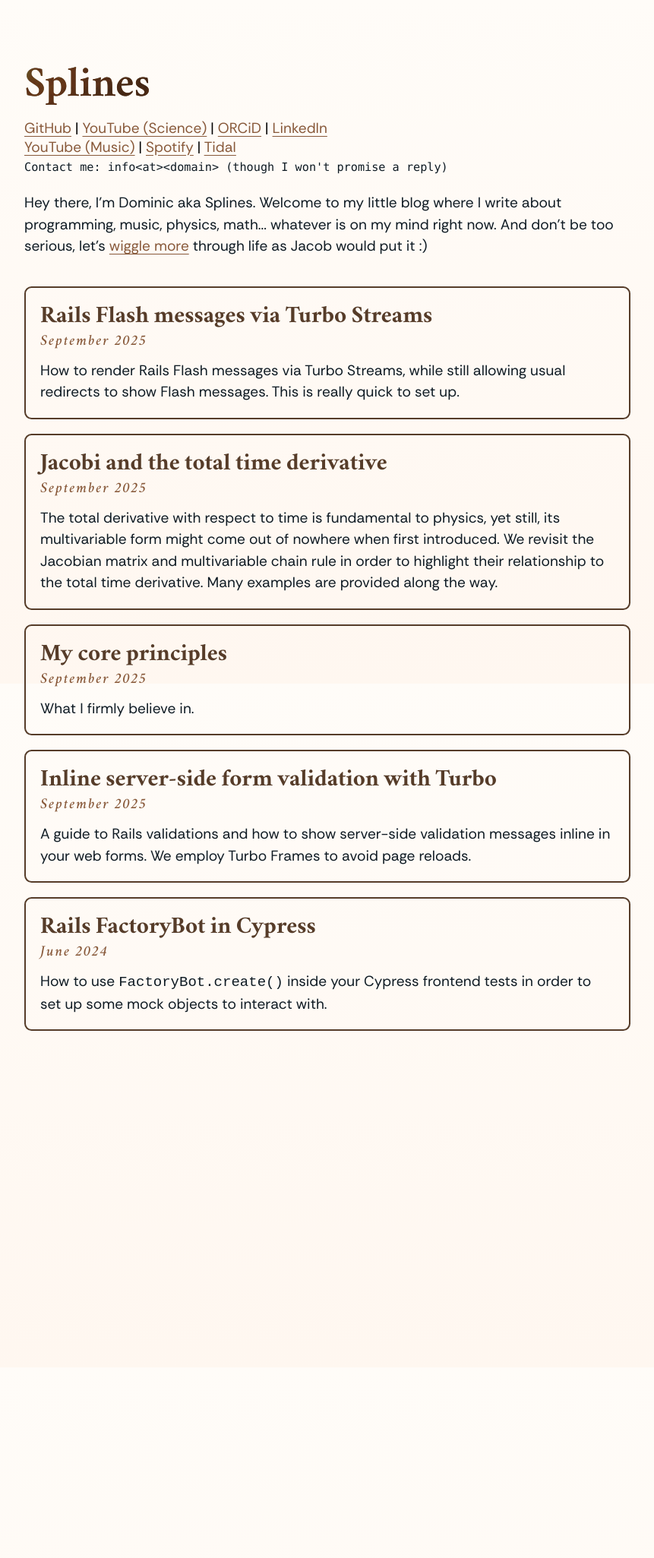
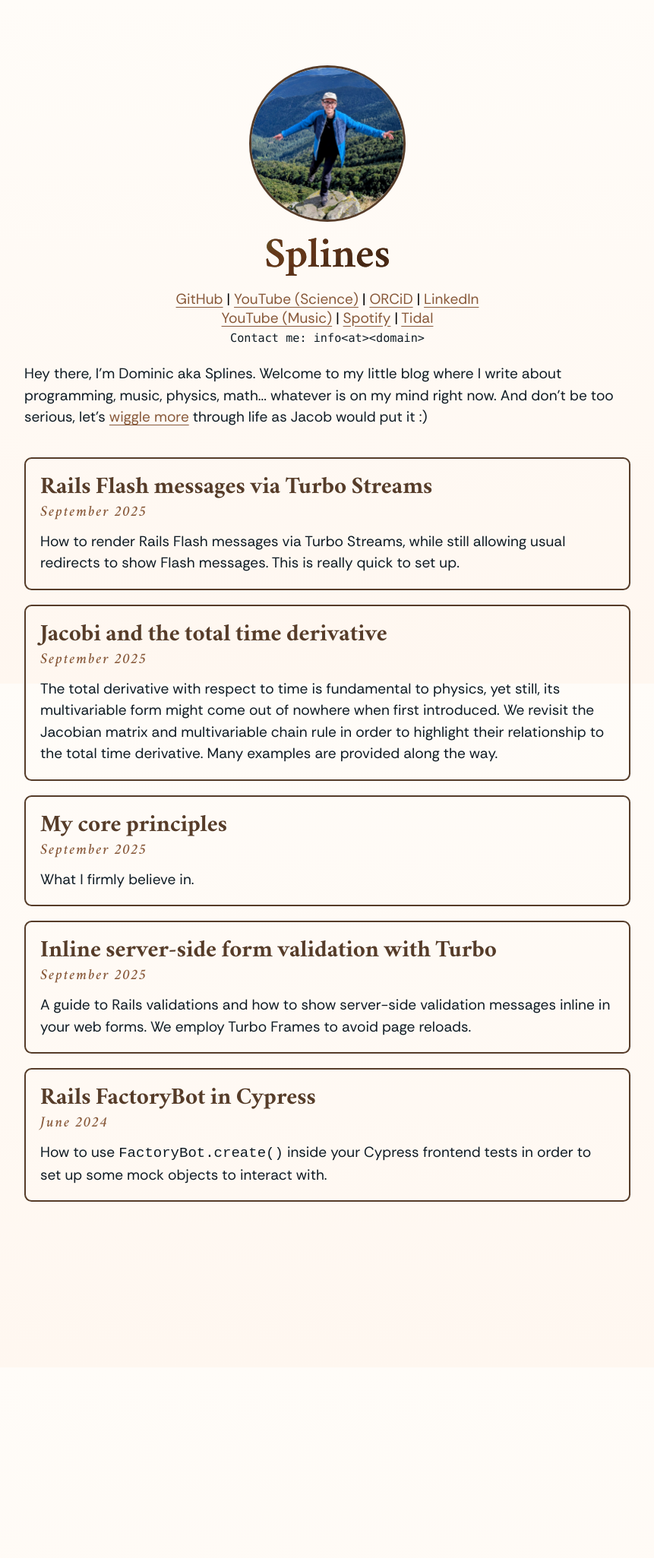
Before and after one commit to Splines/homepage, a Jekyll site: the page built from index.md, in a window 1280 px wide. Shown: the whole page at 76% size, without its empty margins (209-1070 px from the left). Built offline with Jekyll 4.4.1, drawn with Linux system fonts in a browser that asks for light colours; before the commit the page ends 1826 px from its top, so only the background shows below that.

Commit message:
Add avatar image on top & reuse primary color

```diff
--- a/_layouts/home.html
+++ b/_layouts/home.html
@@ -15,7 +15,11 @@
   <div class="container">
 
     <header>
-      <h1>{{ page.title }}</h1>
+      <div class="header-vertical">
+        <img src="{{ '/assets/images/splines.jpg' | absolute_url }}" alt="Me on top of a hill"
+             class="header-avatar">
+        <h1>{{ page.title }}</h1>
+      </div>
     </header>
 
     <div id="social">
@@ -37,8 +41,8 @@
 
       <br>
 
-      <p class="contact">
-        Contact me: info&lt;at&gt;&lt;domain&gt; (though I won't promise a reply)
+      <p class="contact" title="though I won't promise a reply :)">
+        Contact me: info&lt;at&gt;&lt;domain&gt;
       </p>
     </div>
 
--- a/_sass/_home.scss
+++ b/_sass/_home.scss
@@ -1,12 +1,28 @@
 @use "variables" as v;
 
 h2 {
-  color: #563c29;
+  color: v.$primary;
+}
+
+.header-vertical {
+  display: flex;
+  flex-direction: column;
+  align-items: center;
+  justify-content: center;
+}
+
+.header-avatar {
+  width: 200px;
+  border-radius: 50%;
+  object-fit: cover;
+  border: 3px solid v.$primary;
+  margin-bottom: 1em;
 }
 
 #social {
   margin-top: 0.5em;
   margin-bottom: 1em;
+  text-align: center;
 
   .contact {
     font-family: v.$code_font;
@@ -32,13 +48,13 @@ h2 {
   padding: 1em;
   margin-bottom: 1em;
 
-  border: 2px solid #563c29;
+  border: 2px solid v.$primary;
   border-radius: 0.5em;
 
   transition: box-shadow 0.2s ease;
 
   &:hover {
-    box-shadow: 0 2px 7px #563C2940;
+    box-shadow: 0 2px 7px rgba(v.$primary, 0.25);
   }
 }
 
--- a/_sass/_typography.scss
+++ b/_sass/_typography.scss
@@ -51,7 +51,7 @@ h1 {
   padding-bottom: 0.1em;
 
   // https://resourceboy.com/textures/gold-textures/
-  background: url("/assets/images/goldfoil.webp"), linear-gradient(142deg, #563c29, #563c29);
+  background: url("/assets/images/goldfoil.webp"), linear-gradient(142deg, v.$primary, v.$primary);
   background-size: cover;
   background-position: center;
   color: #281c143d;
--- a/_sass/_variables.scss
+++ b/_sass/_variables.scss
@@ -2,5 +2,6 @@ $normal-font: "Rethink", sans-serif;
 $serif-font: "Vermiglione", serif;
 $code-font: "Consolas", "Bitstream Vera Sans Mono", "Courier New", Courier, monospace;
 
+$primary: #563c29;
 $link-color-hover: #563c29;
 $link-color-transition: color 200ms ease-in-out;
```
Also changed, not shown: assets/images/splines.jpg (added).
